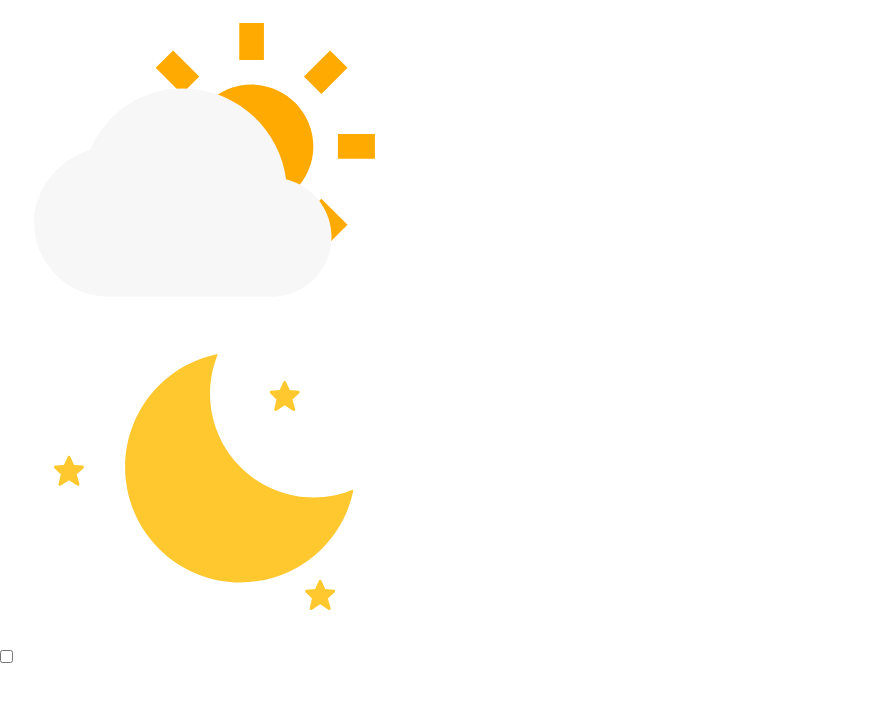
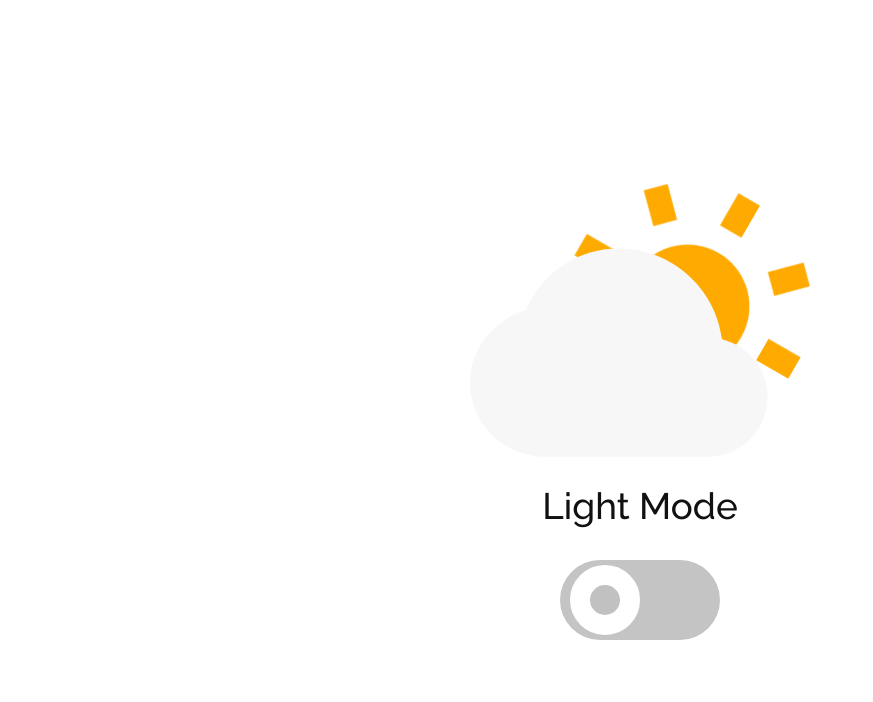
Before and after one commit to pablosnhz/dark-light-DOM, a plain HTML site: page index.html in a window 1280 px wide. Shown: the whole page, without its empty margins (0-873 px from the left). Drawn offline with Linux system fonts and the light colour scheme.

Commit message:
estiloListo

```diff
--- a/index.html
+++ b/index.html
@@ -1,5 +1,5 @@
 <!DOCTYPE html>
-<html lang="en">
+<html lang="en" data-theme="light">
 <head>
     <meta charset="UTF-8">
     <meta name="viewport" content="width=device-width, initial-scale=1.0">
--- a/style.css
+++ b/style.css
@@ -5,6 +5,135 @@
     box-sizing: border-box;
 }
 
+:root[data-theme="light"]{
+    --bg-color: #fff;
+    --show-sun: block;
+    --show-moon: none;
+    --text-color: #111;
+
+    --message-mode: "Light Mode";
+
+    --animation-sun: rotate 15s linear infinite;
+
+    --color-switcher: #c4c4c4;
+    --color-active: #c1c1c1;
+
+    --border-option: 20px solid #fff;
+}
+:root[data-theme="dark"]{
+    --bg-color: #111;
+    --show-sun: none;
+    --show-moon: block;
+    --text-color: #fff;
+
+    --message-mode: "Dark Mode";
+    --animation-moon: show 4s alternate infinite both;
+
+    --color-switcher: #3B95FF;
+    --color-active: #fff;
+
+    --border-option: none;
+
+    --transform-option: translateX(100%);
+}
+
 body {
+    color: var(--text-color);
     font-family: 'Raleway', sans-serif;
+    background-color: var(--bg-color);
 }
+
+.main{
+    min-height: 600px;
+    height: 100vh;
+    display: grid;
+    align-content: center;
+}
+
+.main__theme::after{
+    content: var(--message-mode);
+    display: block;
+    text-align: center;
+    font-size: 2.3rem;
+}
+
+.main__light,
+.main__dark{
+    width: max-content;
+    margin: 0 auto;
+}
+
+.main__light{
+    display: var(--show-sun);
+}
+
+.main__dark{
+    display: var(--show-moon);
+}
+
+#sun {
+    transform-box: fill-box;
+    transform-origin: center;
+    animation: var(--animation-sun);
+}
+
+[id^="star"]{
+    animation: var(--animation-moon);
+}
+
+#star2{
+    animation-delay: .7s;
+}
+
+#star3{
+    animation-delay: 1.4s;
+}
+
+.main__switcher {
+    width: 160px;
+    height: 80px;
+    background-color: var(--color-switcher);
+    margin: 0 auto;
+    margin-top: 2rem;
+    padding: 5px 10px;
+    border-radius: 100px;
+
+    display: grid;
+    grid-template-columns: 1fr 1fr;
+    position: relative;
+}
+
+.main__check{
+    position: absolute;
+    width: 100%;
+    height: 100%;
+    z-index: 10;
+    cursor: pointer;
+    opacity: 0;
+}
+
+.main__option{
+    width: 70px;
+    height: 70px;
+    background-color: var(--color-active);
+    border: var(--border-option);
+    border-radius: 50%;
+
+    transition: transform .3s;
+    transform: var(--transform-option, none);
+}
+
+@keyframes rotate {
+    100%{
+        transform: rotate(360deg);
+    }
+}
+
+@keyframes show {
+    0% {
+        opacity: 0;
+    }
+    100% {
+        opacity: 1;
+    }
+}
```
